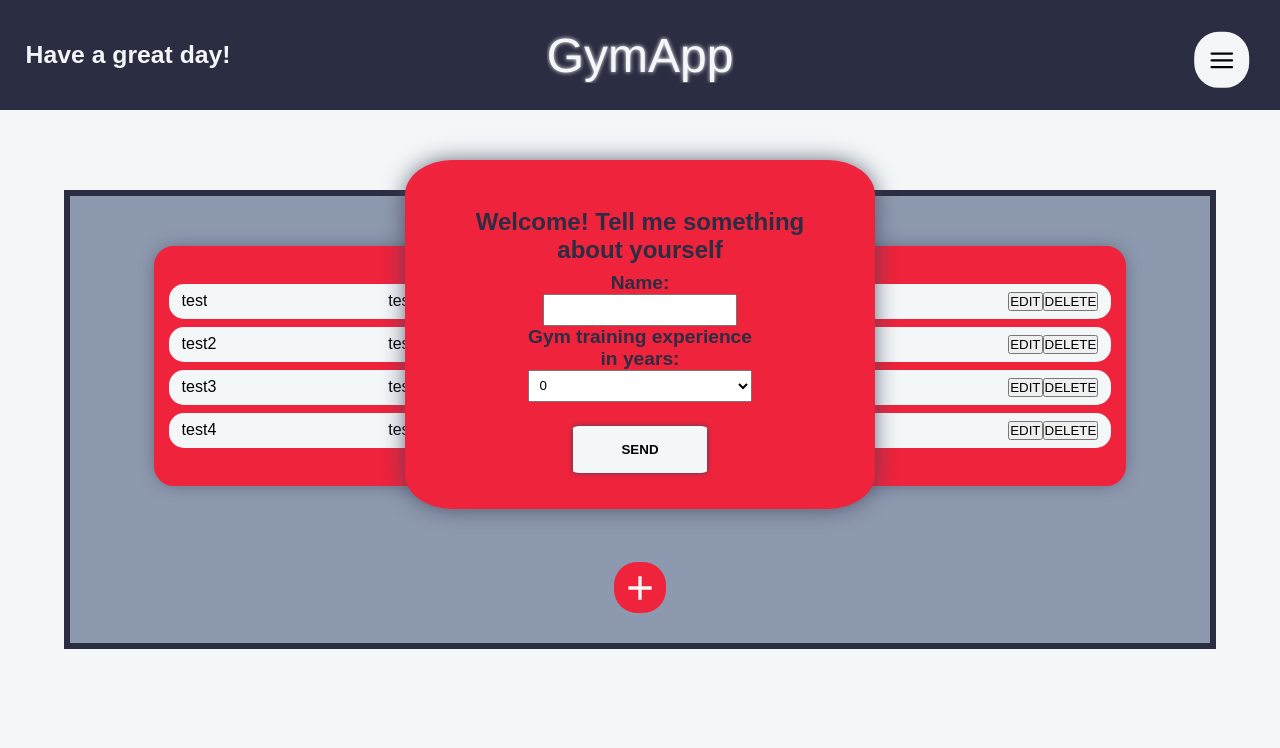
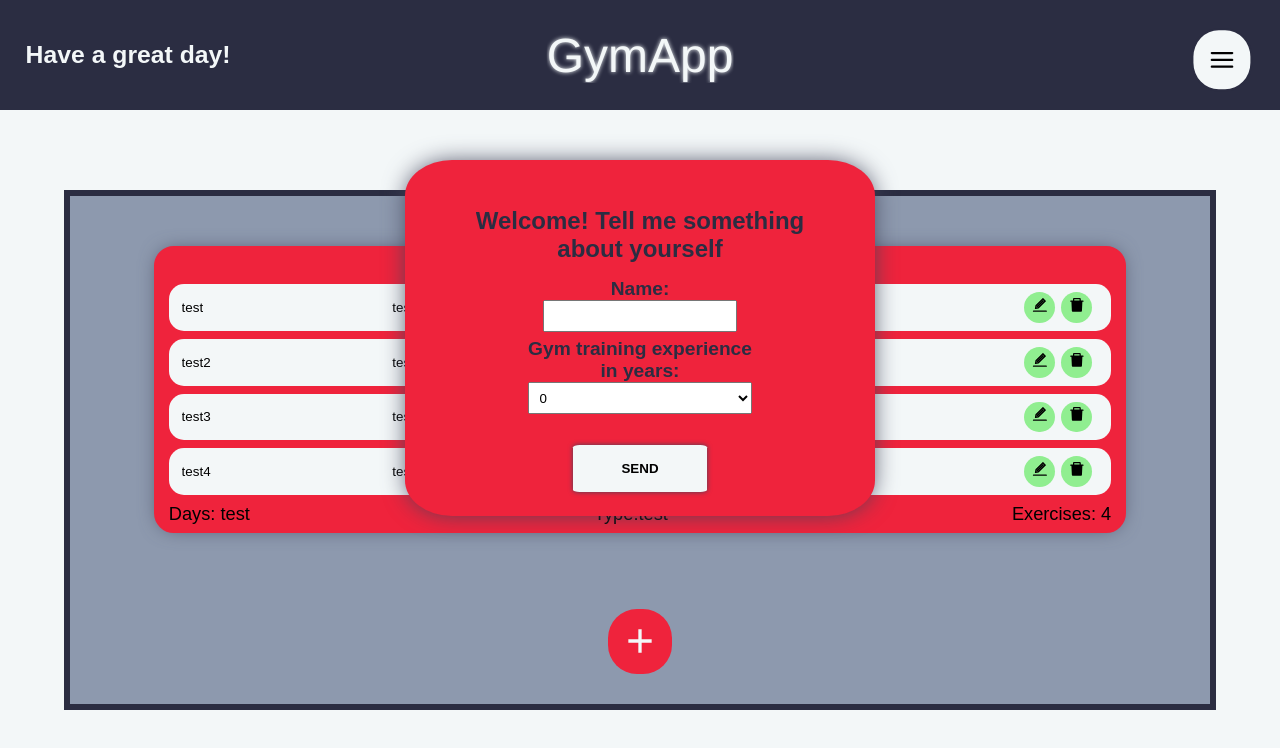
Before and after one commit to kacper51011/Gym-app-in-react, a React (Create React App) app: page /Workouts in a window 1280 px wide. Shown: the top 748 px of the page. Built offline with nearby package versions, Linux system fonts and the light colour scheme.

Commit message:
more css work

```diff
--- a/src/App.css
+++ b/src/App.css
@@ -22,7 +22,7 @@ body {
   position: fixed;
   min-width: calc(25vw + 150px);
   max-width: 50vw;
-  min-height: calc(40vh + 20px);
+  min-height: calc(20vw + 100px);
   top: 20vh;
   display: flex;
   flex-direction: column;
@@ -33,7 +33,7 @@ body {
   background-color: var(--third-color);
   color: var(--primary-color);
   font-weight: bold;
-  padding: 1vh 0.2vw 3vh 0.2vw;
+  padding: 0.5vh 0.2vw 1vh 0.2vw;
   text-align: center;
   font-family: sans-serif;
 }
@@ -70,6 +70,7 @@ body {
   max-width: 90%;
   font-size: 1.2rem;
 }
+
 .modalForm > span {
   font-size: 0.3rem;
 }
@@ -115,7 +116,7 @@ body {
   right: calc(4vw + 30px);
   top: 7.5vh;
   width: calc(16vw + 30px);
-  height: calc(25vw + 50px);
+  min-height: 20vh;
   border-radius: 15%;
   border-top-right-radius: 0;
   display: flex;
@@ -135,7 +136,7 @@ body {
   font-family: "Franklin Gothic Medium", "Arial Narrow", Arial, sans-serif;
   font-weight: 600;
   letter-spacing: 0.3rem;
-  overflow:hidden;
+
 }
 .navbar--list {
   display: flex;
@@ -156,13 +157,12 @@ body {
   text-shadow: 0px 0px 2px var(--text-color);
   overflow: hidden;
 }
-
 .navbar--button {
   position: fixed;
   top: 7.5vh;
   right: calc(3vw + 20px);
-  width: calc(3vw + 20px);
-  height: calc(3vw + 22px);
+  width: calc(2.8vw + 25px);
+  height: calc(3vw + 25px);
   background-color: var(--text-color);
   display: flex;
   justify-content: center;
--- a/src/Pages/exercises.css
+++ b/src/Pages/exercises.css
@@ -21,17 +21,15 @@
 
 .exerciseFilterBar{
   margin-top: 10vh;
-  width: 50vw;
-  height: calc(5vh + 20px);
+  min-width: 50%;
+  height: calc(3vw + 20px);
   display: flex;
   flex-direction: row;
   align-items: center;
-  border-collapse: collapse;
-  border-radius: 20px;
 
 }
 .barSelect{
-  font-size: calc(0.7vw + 10px);
+  font-size: calc(0.9vw + 10px);
   width: 40vw;
   height: 100%;
   border-collapse: collapse;
@@ -43,12 +41,13 @@ optgroup{
   font-size: calc(0.7vw + 10px);
 }
 .searchButton{
-  width:10vw;
+  width:20%;
   height: 100%;
   border: none;
   text-decoration: none;
   border-collapse: collapse;
   cursor: pointer;
+  font-size: calc(0.5vw + 7px);
 
 }
 
@@ -60,7 +59,7 @@ optgroup{
   min-height: 85vh;
   display: grid;
   grid-template-columns: 20vw 20vw 20vw 20vw;
-  grid-auto-rows: 55vh;
+  grid-auto-rows: calc(30vw + 20px);
   justify-content: space-around;
   row-gap: 5vh;
 
@@ -74,6 +73,8 @@ optgroup{
   align-items: center;
   background-color: white;
   text-align: center;
+  overflow: hidden;
+  font-size: calc(0.5vw + 8px);
 }
 
 .star--container{
@@ -83,6 +84,8 @@ optgroup{
   font-size: calc(9px + 2vw);
   color: gold;
   cursor: pointer;
+  overflow: hidden;
+  position: absolute;
 }
 .exercise--gif{
   height: 85%;
@@ -93,8 +96,14 @@ optgroup{
   display: flex;
   flex-direction: column;
   align-items: center;
-  justify-content: flex-end;
+  justify-content: center;
   font-weight: 600;
   text-align: center;
   margin-bottom: 2vh;
+  overflow-y:visible;
+  min-height: 15%;
+  font-size: calc(0.5vw + 8px)
 }
+.exercise--propertiesContainer > div {
+  overflow-y: visible;
+}
--- a/src/Pages/workouts.css
+++ b/src/Pages/workouts.css
@@ -37,7 +37,7 @@
     background-color: var(--third-color);
     border: 2px var(--third-color) solid;
     min-height: 30vh;
-    padding: 0.5vw 1vw 2vw 1vw;
+    padding: 0.5vw 1vw;
     border-radius: 20px;
     text-align: center;
     display: flex;
@@ -52,26 +52,37 @@
     display: flex;
     flex-direction: row;
     justify-content: space-between;
-    flex-basis: 0;
-    flex-grow: 0;
-    font-size: calc(0.8vw + 12px);
+    font-size: calc(0.8vw + 8px);
 }
 .workoutExercises{
     display: flex;
     flex-direction: row;
     justify-content: space-between;
+    align-items: center;
     background-color: var(--text-color);
     padding: 1vh 1vw;
     margin: 1vh 0;
     border-radius: 15px;
+    font-size: calc(0.5vw + 7px);
 
 
+}
+.buttonContainer > *{
+    border-radius: 20px;
+    width: calc(2vw + 5px);
+    height: calc(2vw + 5px) ;
+    margin-right: 0.5vw;
+    border: none;
+    text-decoration: none;
+    font-size: calc(1vw + 5px);
+    background-color: lightgreen;
+    cursor: pointer;
 }
 
 .addworkoutbutton {
     font-size: 40px;
-    width: 4vw;
-    height: 4vw;
+    width: calc(2.7vw + 30px);
+    height: calc(2.7vw + 30px);
     border-radius: 45%;
     margin-top: 7vh;
     display: flex;
--- a/src/components/Navbar.js
+++ b/src/components/Navbar.js
@@ -24,7 +24,7 @@ function Navbar() {
               <li key={index} className={item.cName}>
                 <Link to={item.path} style={linkStyle}>
                   {item.icon}
-                  <span>{item.title}</span>
+                  <span> {item.title}</span>
                 </Link>
               </li>
             );
--- a/src/workoutComponents/WorkoutData.js
+++ b/src/workoutComponents/WorkoutData.js
@@ -2,7 +2,7 @@ import uuid from "react-uuid";
 
 const workoutData = [
   {
-    workoutName: "test",
+    workoutName: "Workout based on your experience",
     componentId: uuid(),
     workoutDays: "test",
     workoutType: "test",
--- a/src/workoutComponents/WorkoutExercises.js
+++ b/src/workoutComponents/WorkoutExercises.js
@@ -1,4 +1,6 @@
 import React, { useState } from "react";
+import * as tiIcons from "react-icons/ti";
+import * as aiIcons from "react-icons/ai";
 
 const WorkoutExercises = (props) => {
   const [editMode, setEditMode] = useState(false);
@@ -7,7 +9,7 @@ const WorkoutExercises = (props) => {
     <>
       {editMode && (
         <div className="workoutExercises">
-          <label for="ExerciseName">Exercise:</label>
+          <label htmlFor="ExerciseName">Exercise:</label>
 
           <input
             type="text"
@@ -15,21 +17,21 @@ const WorkoutExercises = (props) => {
             onChange={props.setName}
             defaultValue={props.exerciseName}
           />
-          <label for="sets">Sets:</label>
+          <label htmlFor="sets">Sets:</label>
           <input
             type="text"
             name="sets"
             onChange={props.setSets}
             defaultValue={props.sets}
           />
-          <label for="reps">reps:</label>
+          <label htmlFor="reps">reps:</label>
           <input
             type="text"
             name="reps"
             onChange={props.setReps}
             defaultValue={props.reps}
           />
-          <label for="weight">weight:</label>
+          <label htmlFor="weight">weight:</label>
           <input
             type="text"
             name="weight"
@@ -38,7 +40,7 @@ const WorkoutExercises = (props) => {
           />
           <div className="buttonContainer">
             <button type="submit" onClick={(e) => setEditMode(false)}>
-              SAVE
+              <tiIcons.TiTick />
             </button>
           </div>
         </div>
@@ -51,8 +53,12 @@ const WorkoutExercises = (props) => {
           <div>{props.reps}</div>
           <div>{props.weight}</div>
           <div className="buttonContainer">
-            <button onClick={(e) => setEditMode(true)}>EDIT</button>
-            <button onClick={(e) => setEditMode(true)}>DELETE</button>
+            <button onClick={(e) => setEditMode(true)}>
+              <aiIcons.AiTwotoneEdit />
+            </button>
+            <button onClick={(e) => setEditMode(true)}>
+              <aiIcons.AiFillDelete />
+            </button>
           </div>
         </div>
       )}
--- a/src/workoutComponents/WorkoutItem.js
+++ b/src/workoutComponents/WorkoutItem.js
@@ -4,12 +4,13 @@ const WorkoutItem = (props) => {
   return (
     <div className="workoutitem">
       <h3>{props.workoutName}</h3>
+
+      <div className="exercises--container">{props.children}</div>
       <div className="workoutitem--row">
         <div>Days: {props.workoutDays}</div>
-        <div>{props.workoutType}</div>
-        <div>exercises: {props.children.length}</div>
+        <div>Type:{props.workoutType}</div>
+        <div>Exercises: {props.children.length}</div>
       </div>
-      <div className="exercises--container">{props.children}</div>
     </div>
   );
 };
```
